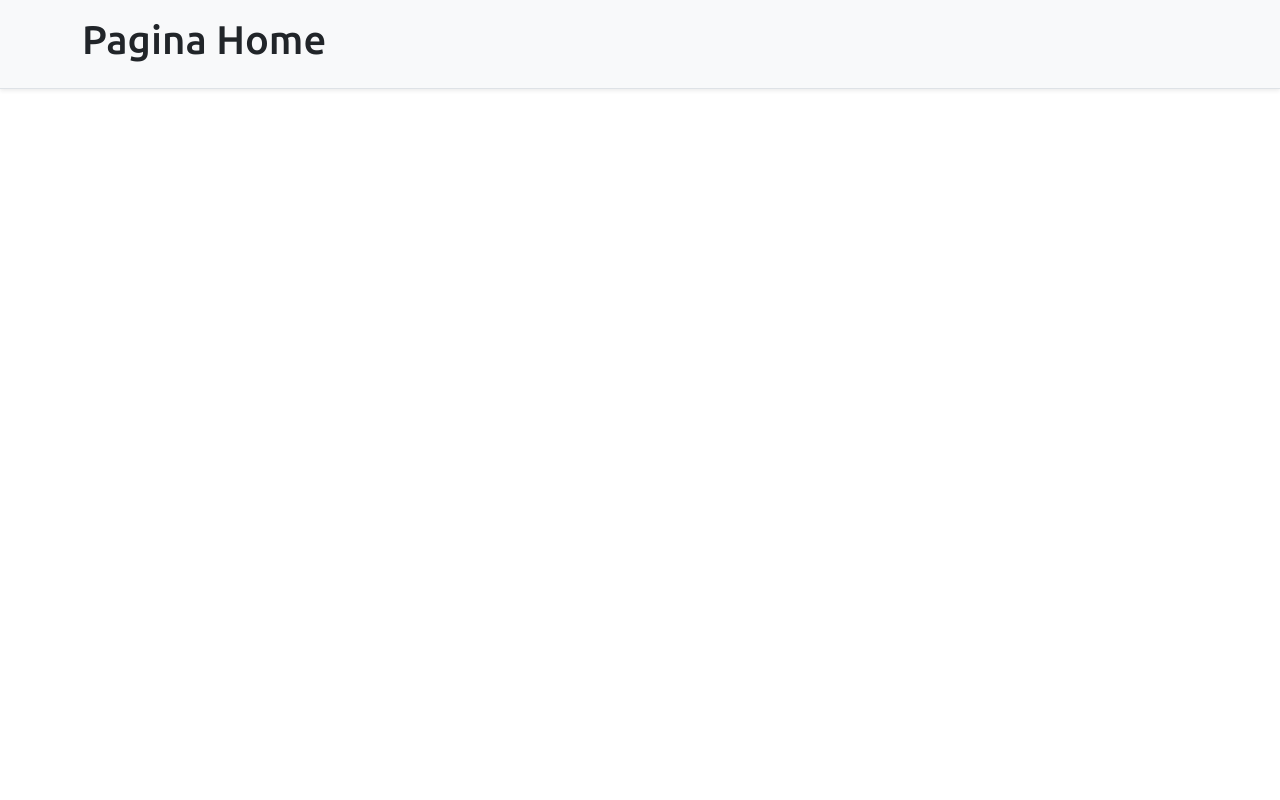
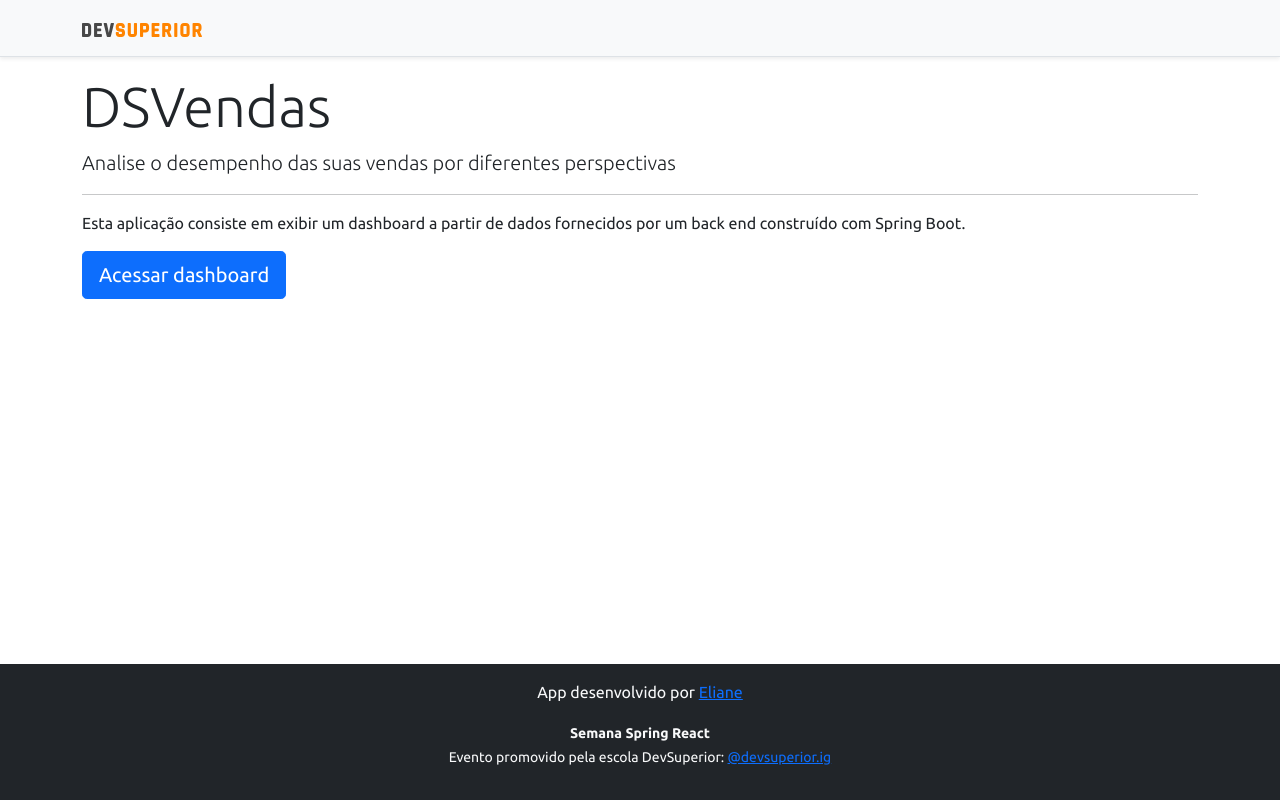
Before and after one commit to elianean/projeto-sds3, a React (Create React App) app in the folder frontend/: page / in a window 1280 px wide. Built offline with nearby package versions, Linux system fonts and the light colour scheme.

Commit message:
Home, navigation

```diff
--- a/frontend/src/components/NavBar/index.tsx
+++ b/frontend/src/components/NavBar/index.tsx
@@ -1,3 +1,5 @@
+import React from 'react';
+import { Link } from 'react-router-dom';
 import ImgDsDark from '../../assets/img/ds-dark.svg';
 
 const NavBar = () => {
@@ -5,7 +7,9 @@
     <div className="d-flex flex-column flex-md-row align-items-center p-3 px-md-4 mb-3 bg-light border-bottom shadow-sm">
       <div className="container">
         <nav className="my-2 my-md-0 mr-md-3">
-          <img src={ImgDsDark} alt="DevSuperior" width="120" />
+          <Link to="/">
+            <img src={ImgDsDark} alt="DevSuperior" width="120" />
+          </Link>
         </nav>
       </div>
     </div>
--- a/frontend/src/pages/Home/index.tsx
+++ b/frontend/src/pages/Home/index.tsx
@@ -1,11 +1,26 @@
+import React from "react";
+import { Link } from "react-router-dom";
+import Footer from "../../components/Footer";
+import NavBar from "../../components/NavBar";
+
 const Home = () => {
     return (
-      <div className="d-flex flex-column flex-md-row align-items-center p-3 px-md-4 mb-3 bg-light border-bottom shadow-sm">
+        <>
+        <NavBar />
         <div className="container">
-          <h1>Pagina Home</h1>
+            <div className="jumbotron">
+                <h1 className="display-4">DSVendas</h1>
+                <p className="lead">Analise o desempenho das suas vendas por diferentes perspectivas</p>
+                <hr />
+                <p>Esta aplicação consiste em exibir um dashboard a partir de dados fornecidos por um back end construído com Spring Boot.</p>
+                <Link className="btn btn-primary btn-lg" to="/dashboard">
+                    Acessar dashboard
+                </Link>
+            </div>
         </div>
-      </div>
+        <Footer />
+        </>
     );
-  }
+}
 
-  export default Home;
+export default Home;
```
